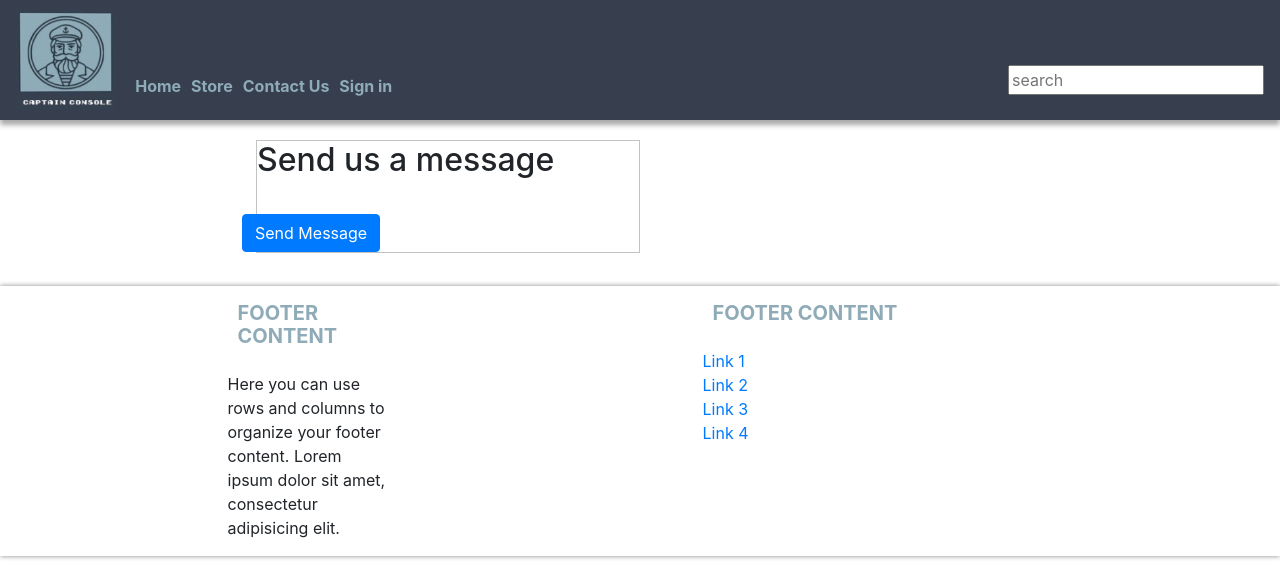
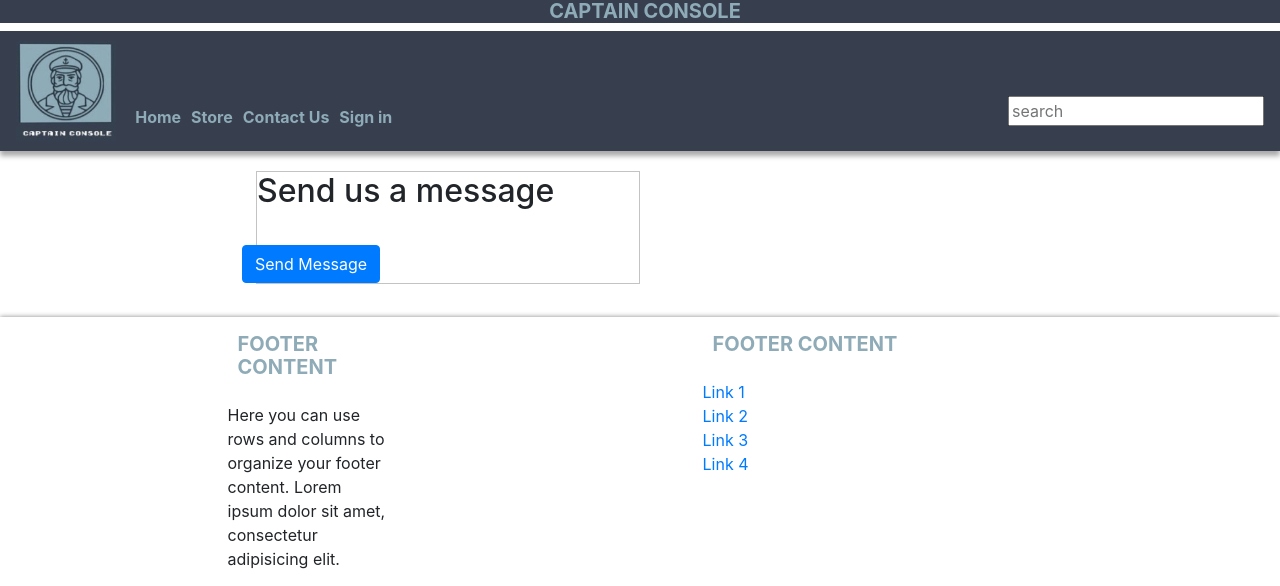
Before and after one commit to RichardDWoodhead/captain-console, a Django app: page /contact_us/ in a window 1280 px wide. Shown: the top 586 px of the page. Run offline with Django 3.2, Linux system fonts and the light colour scheme; some libraries are stand-ins or nearby versions.

Commit message:
Update nav_bar.html

```diff
--- a/main/templates/nav_bar.html
+++ b/main/templates/nav_bar.html
@@ -1,5 +1,6 @@
  <!-- Main Navigation bar -->
  {%  load static %}
+    <h5 style="background-color: #373f4f; text-align: center"> CAPTAIN CONSOLE</h5>
     <nav id="main_nav" class="navbar sticky-top navbar-light">
         <div>
             <img id="logo_pic" src="{% static "images/CClogo.png" %}">
```
